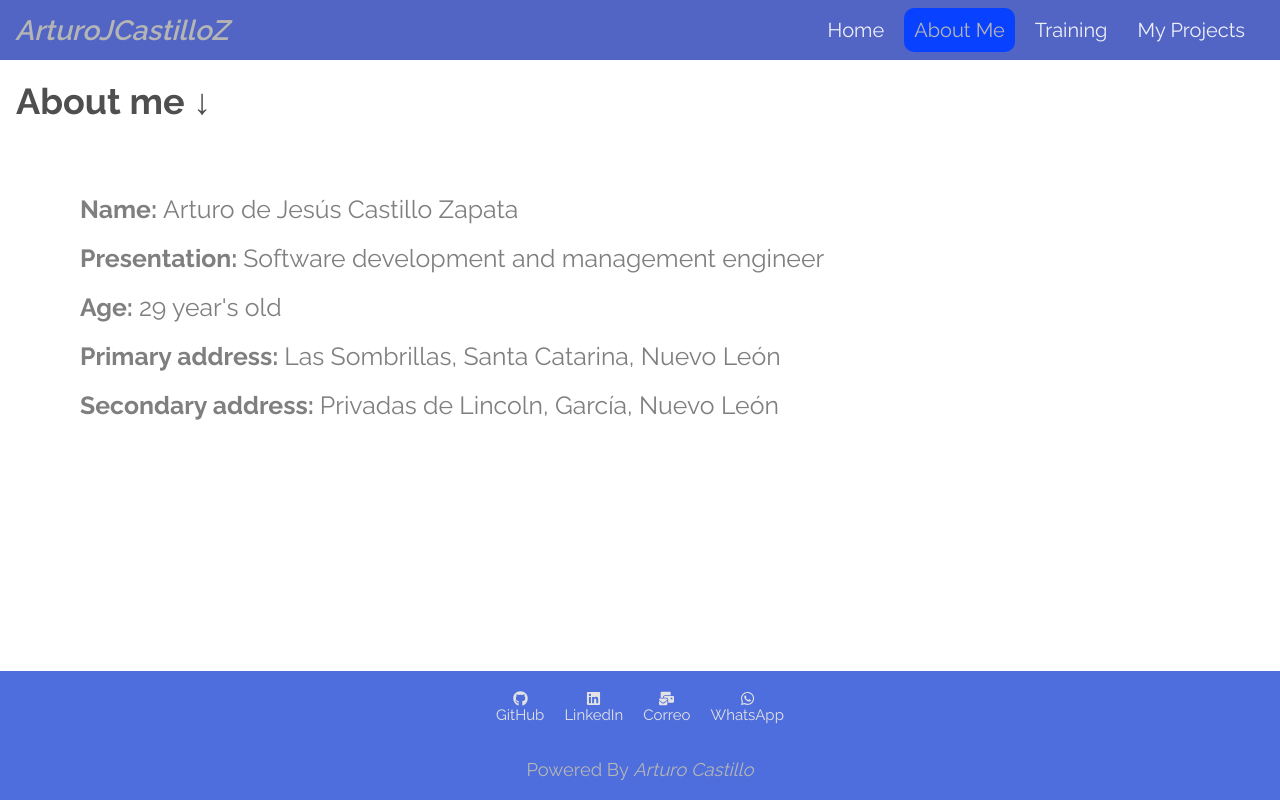
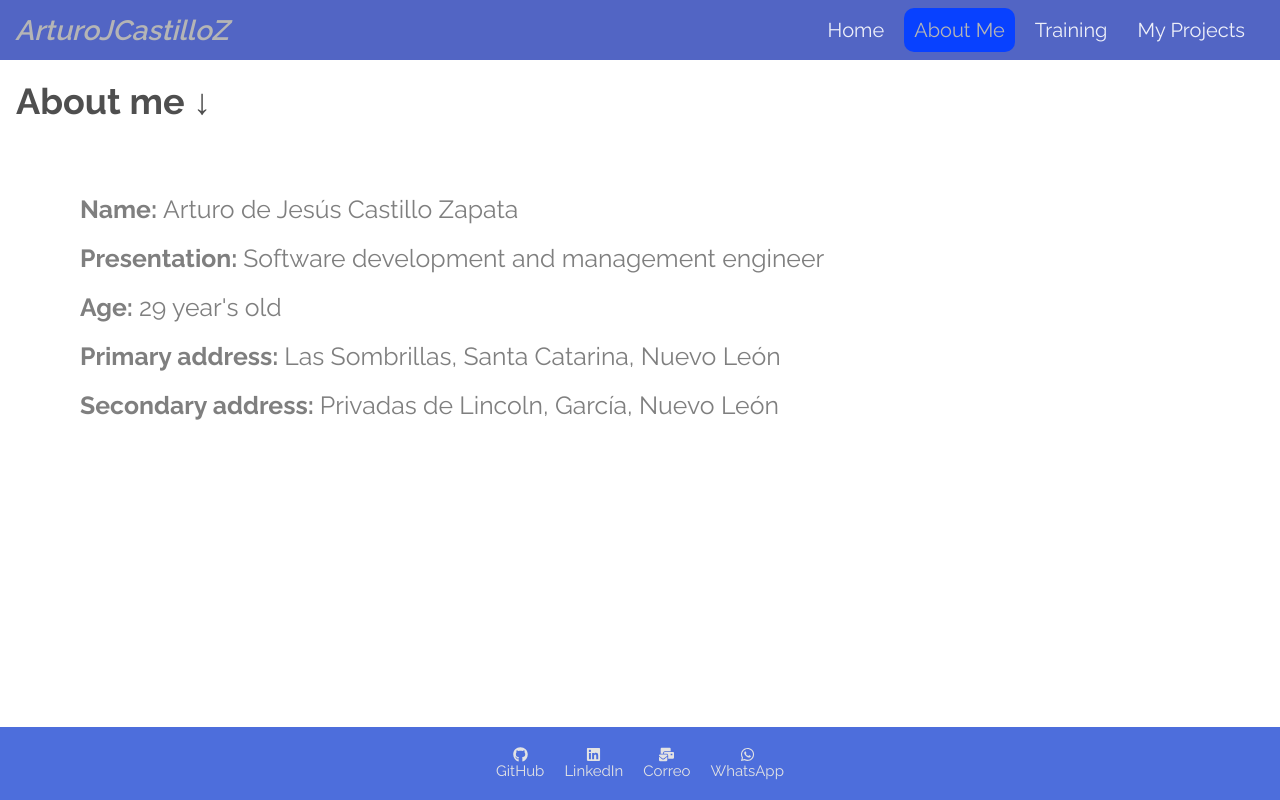
Before and after one commit to ArturoJCastilloZ/arturojcastilloz, a React (Create React App) app: page /about in a window 1280 px wide. Built offline with nearby package versions, Linux system fonts and the light colour scheme.

Commit message:
Cambios en header

```diff
--- a/src/components/footer/footer.jsx
+++ b/src/components/footer/footer.jsx
@@ -11,12 +11,9 @@ const Footer = ({footer}) => {
                         <li key={footer.title + index}>
                             <a href={footer.url} className='footer-items-item-icons'>{footer.icon} {footer.title}</a>
                         </li>
-                        )
+                    )
                 })}
                 </ul>
-                <div className='footer-items-item'>
-                    <p className='footer-items-powered'>Powered By <i>Arturo Castillo</i></p>
-                </div>
             </div>
         </div>
     );
--- a/src/components/header/header.jsx
+++ b/src/components/header/header.jsx
@@ -9,7 +9,9 @@ const Header = ({header}) => {
     return (
        <section>
         <div className='navbar'>
-            <span className='navbar-logo'>ArturoJCastilloZ</span>
+            <a href="/" className='navbar-logo'>
+                <span>ArturoJCastilloZ</span>
+            </a>
             <div className={`navbar-items ${isOpen && "open"}`}>
                 {header.map((header, index) => {
                     return (
--- a/src/styles/components/header/header.scss
+++ b/src/styles/components/header/header.scss
@@ -13,6 +13,7 @@
         margin: 15px;
         font-style: italic;
         color: #b5b5b5;
+        text-decoration: none;
     }
     &-items {
         padding: 0 20px;
```
